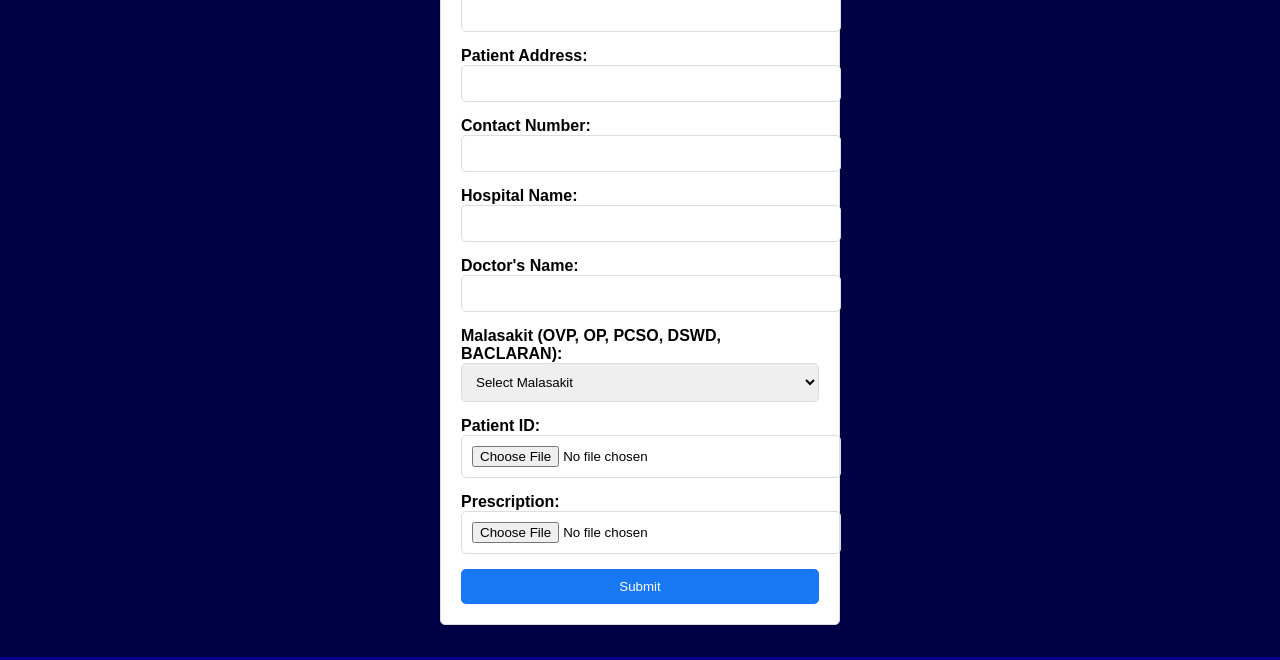
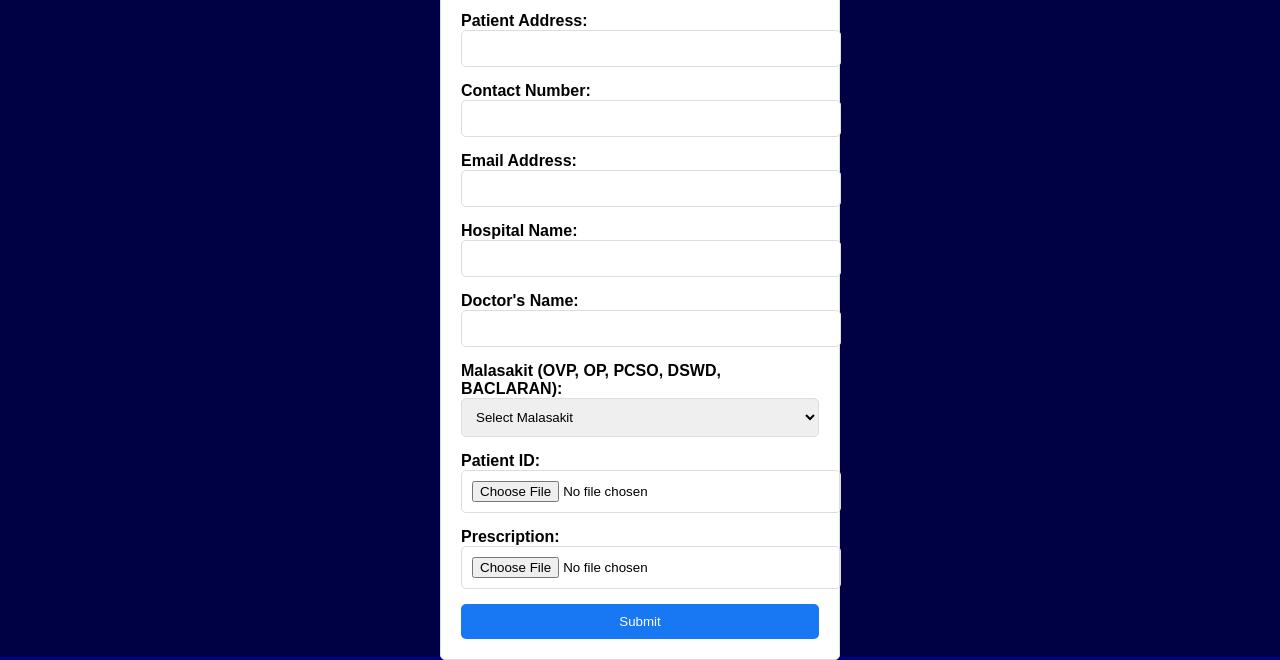
Before and after one commit to yuzithzu/csp-fill-up-form, a plain HTML site: page index.html in a window 1280 px wide. Shown: the part 143-803 px from the top of the page. Drawn offline with Linux system fonts and the light colour scheme.

Commit message:
Update index.html

```diff
--- a/index.html
+++ b/index.html
@@ -109,6 +109,11 @@
         </div>
 
         <div class="form-group">
+          <label for="Emailaddress">Email Address:</label>
+          <input type="text" id="Emailaddress" name="Emailaddress" oninput="convertToUppercase(this)" required>
+        </div>
+
+        <div class="form-group">
           <label for="hospitalName">Hospital Name:</label>
           <input type="text" id="hospitalName" name="hospitalName" oninput="convertToUppercase(this)" required>
         </div>
```
